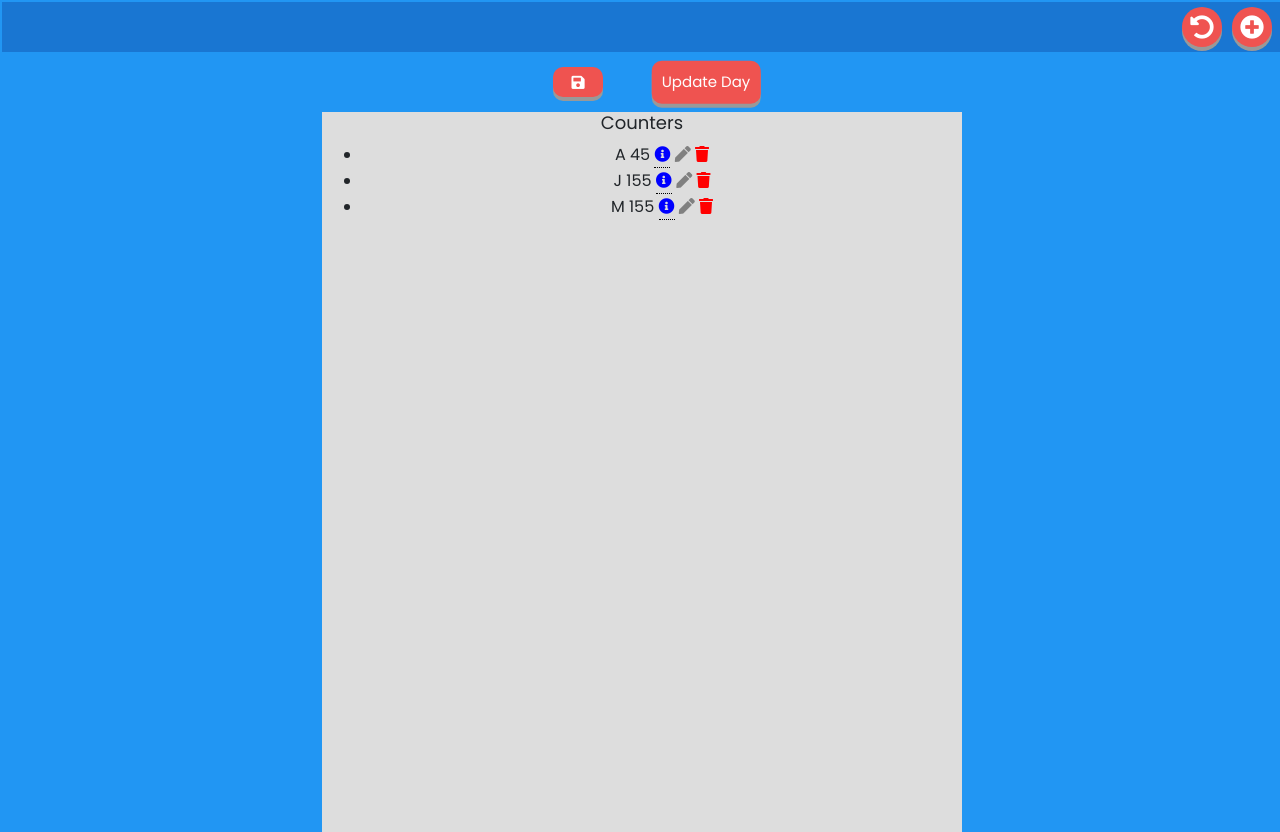
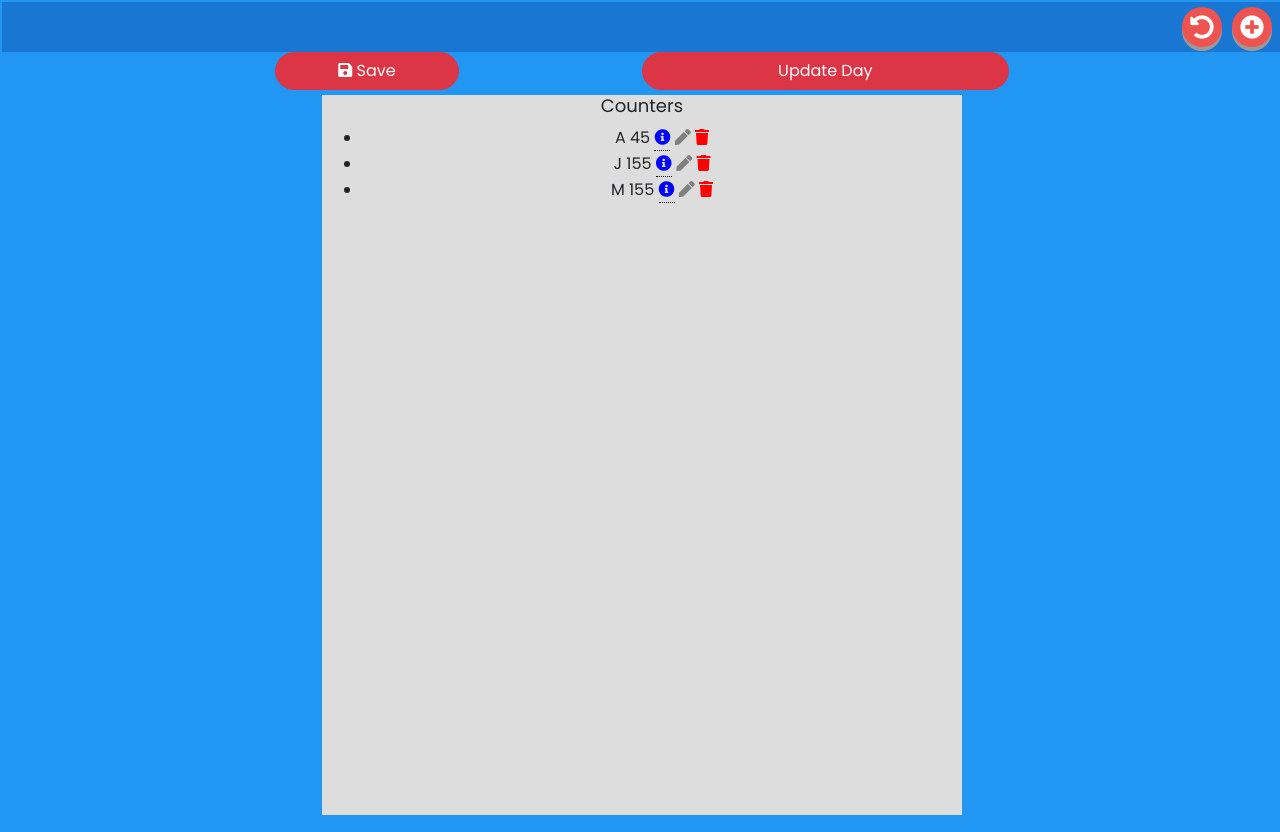
Before and after one commit to harish1996/Daily_Counter, a plain HTML site: page index.html in a window 1280 px wide. Drawn offline with nearby package versions, Linux system fonts and the light colour scheme.

Commit message:
Corrected action buttons and shrunk the action bar below the fixed bar

```diff
--- a/css/app.css
+++ b/css/app.css
@@ -197,7 +197,7 @@ a.button:active
   transform: translate(0,-50%);
 }
 
-i.fas {
+a.button.round > i.fas {
   position:absolute;
   top: 50%;
   right: 50%;
@@ -209,7 +209,7 @@ div.action_btn_bar{
   display: block;
   margin-top: 50px;
   position: relative;
-  height: 60px;
+  min-height: 10px;
 }
 
 .row{
--- a/index.html
+++ b/index.html
@@ -81,9 +81,14 @@
             <a id="undo" class="button round slot_top_right_2" onclick=""> <i class="fas fa-undo-alt"></i> </a>
         </div>
 
-        <div class="action_btn_bar">
-            <a id="save" class="button"> <i class="fas fa-save"></i> </a>
-            <a id="main_btn" class="button"> Update Day </a>
+        <div class="action_btn_bar container">
+            <div class="row">
+                <button type="button" class="btn btn-danger rounded-pill offset-sm-2 col-sm-2"> <i class="fas fa-save"></i> Save </button>
+                <button type="button" class="btn btn-danger rounded-pill offset-sm-2 col-sm-4"> Update Day </button>
+                <!-- <a id="save" class="button offset-sm-2 col-sm-2"> <i class="fas fa-save"></i> </a>
+                <a id="main_btn" class="button offset-sm-2 col-sm-4"> Update Day </a> -->
+            </div>
+
         </div>
 
 
```
